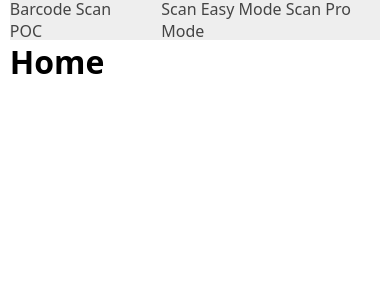
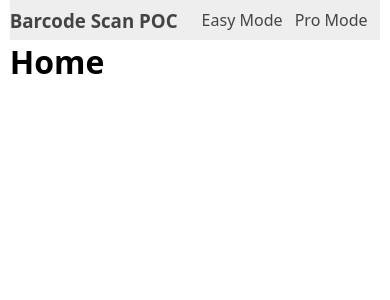
Before and after one commit to pk-team/sv-qrcode-poc, a SvelteKit app: page / in a window 390 px wide. Shown: the top 300 px of the page. Built offline with nearby package versions, Linux system fonts and the light colour scheme.

Commit message:
fix responsive video

```diff
--- a/src/app.css
+++ b/src/app.css
@@ -36,3 +36,11 @@ header a {
     text-decoration: none;
     color: #444;
 }
+
+header a:hover {
+    text-decoration: underline;
+}
+
+video {
+    width: 100%;
+}
--- a/src/routes/+layout.svelte
+++ b/src/routes/+layout.svelte
@@ -5,12 +5,18 @@
 <div class="site-wrap">
 	<header>
 		<div class="title">
-			<a href="/">Barcode Scan POC</a>
+			<h3><a href="/">Barcode Scan POC</a></h3>
 		</div>
 		<nav>
-			<a href="/scan-easy-mode">Scan Easy Mode</a>
-			<a href="/scan-pro-mode">Scan Pro Mode</a>
+			<a href="/scan-easy-mode">Easy Mode</a>
+			<a href="/scan-pro-mode">Pro Mode</a>
 		</nav>
 	</header>
 	<slot />
 </div>
+
+<style>
+	nav a {
+		margin-right: 0.5rem;
+	}
+</style>
--- a/src/routes/scan-easy-mode/+page.svelte
+++ b/src/routes/scan-easy-mode/+page.svelte
@@ -35,4 +35,10 @@
 	main section {
 		height: 100%;
 	}
+
+	@media (max-width: 640px) {
+		main {
+			grid-template-columns: 1fr;
+		}
+	}
 </style>
```
